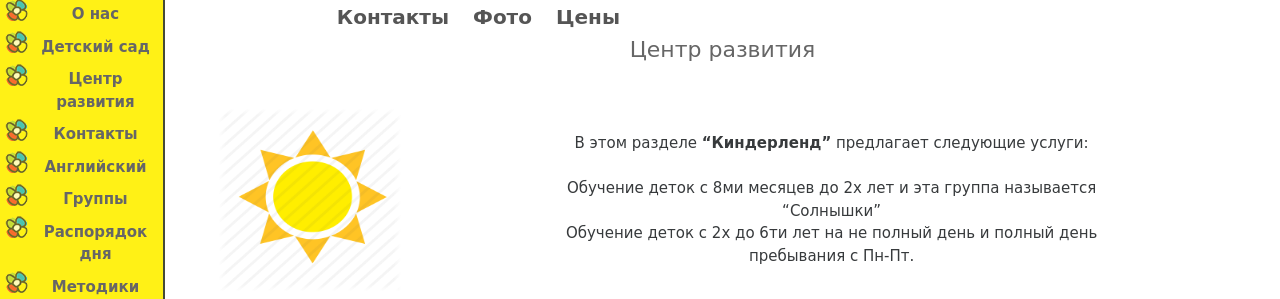
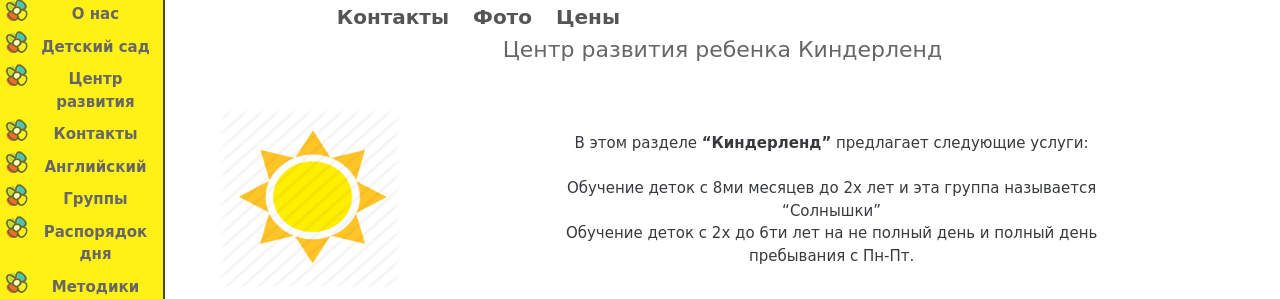
Before and after one commit to pmashchak/kinderlend, a CakePHP app: template app/View/Home/center.ctp in a window 1280 px wide. Shown: the part 154-453 px from the top of the page. Run offline with PHP 8.4 and a stand-in for CakePHP, Linux system fonts and the light colour scheme; the template is opened without the code that fills it, so the values that code supplies are empty; some libraries are stand-ins or nearby versions; some web fonts are replaced.

Commit message:
Moving back titles

```diff
--- a/app/View/Home/center.ctp
+++ b/app/View/Home/center.ctp
@@ -1,8 +1,8 @@
-<?php $this->assign("title", "Центр развития"); ?>
+<?php $this->assign("title", "Центр развития ребенка Киндерленд | Центр развития ребенка Святошино | Центр развития ребенка Академгородок"); ?>
 <?php $this->Html->meta("keywords", "центр развития ребенка, англиский с 8 месяцев, логопед", array("inline" => false)); ?>
 <?php $this->Html->meta("description", "Центр развития ребенка Киндерленд - это качественные занятия с вашим малышом на английском , с логопедом, веселая гимнастика, работа с детьми с особыми потребностями", array("inline" => false)); ?>
 
-<h1 class="rubric">Центр развития</h1>
+<h1 class="rubric">Центр развития ребенка Киндерленд</h1>
 <div class="for-flex">
     <img src="img/sun.png" class="size">
     <div class="spage">
--- a/app/View/Home/full.ctp
+++ b/app/View/Home/full.ctp
@@ -1,9 +1,9 @@
-<?php $this->assign("title", "Детский Сад"); ?>
+<?php $this->assign("title", "Детский сад Киндерленд | Детский сад Святошино | Детский сад Академгородок"); ?>
 <?php $this->Html->meta("keywords", "детский сад киев, детские праздники, детские сады", array("inline" => false)); ?>
 <?php $this->Html->meta("description", "Детский сад Киндерленд - это сад полного и короткого дня, мы обучаем изобразительному искуству, готовим детей к школе, у нас есть детский психолог и дефектолог.", array("inline" => false)); ?>
 
 <div class="full">
-    <h1 class="rubric">Детский Сад</h1>
+    <h1 class="rubric">Детский Сад Киндерленд</h1>
     <p class="spage">
         <a href="detskiy-sad">Сад полного  дня</a> с Пн-Пт с 8:00-19:00:
         <br>
@@ -11,6 +11,7 @@
         <a href="centr-razvitiya">Сад короткого дня</a> с Пн-Пт с 8:00-12:30:
         <br>
         <br> Завтрак и снек, 3-4 занятия в игровой форме сбалансированные по возрастной категории и психологическими особенностями, прогулка днем, обед, сон, полудник, свободное время, ужин, вечерняя прогулка или забавы в саду.
+        <br>Наш детский сад находится в районе Святошино возле м Академгородок и Житомирская
         <br>
         <br>
         <table class="table">
--- a/app/View/Home/index.ctp
+++ b/app/View/Home/index.ctp
@@ -1,4 +1,4 @@
-<?php $this->assign("title", "Детский сад Киндерленд"); ?>
+<?php $this->assign("title", "Детский сад Киев | Детский сад Святошино | Детский сад Академгородок | Детский сад Киндерленд"); ?>
 <?php $this->Html->meta("keywords", "детский сад, детский сад киев, детские сады киева, частный детский сад, центр развития ребенка, детский сад Святошино, детский сад Академгородок, лучшие детские сады, детские сады монтессори", array("inline" => false)); ?>
 <?php $this->Html->meta("description", "Детский сад Киндерленд - это качественное образование для ваших детей. Лучший детский сад полного дня в Киеве. Мы предлагаем подготовку к школе, проводим детские праздники, английский, кружки, развивающие занятия. Все что нужно для всестороннего развития вашего ребенка.", array("inline" => false)); ?>
 
```
Also changed, not shown: app/View/Home/contacts.ctp (+4 -4 lines).
